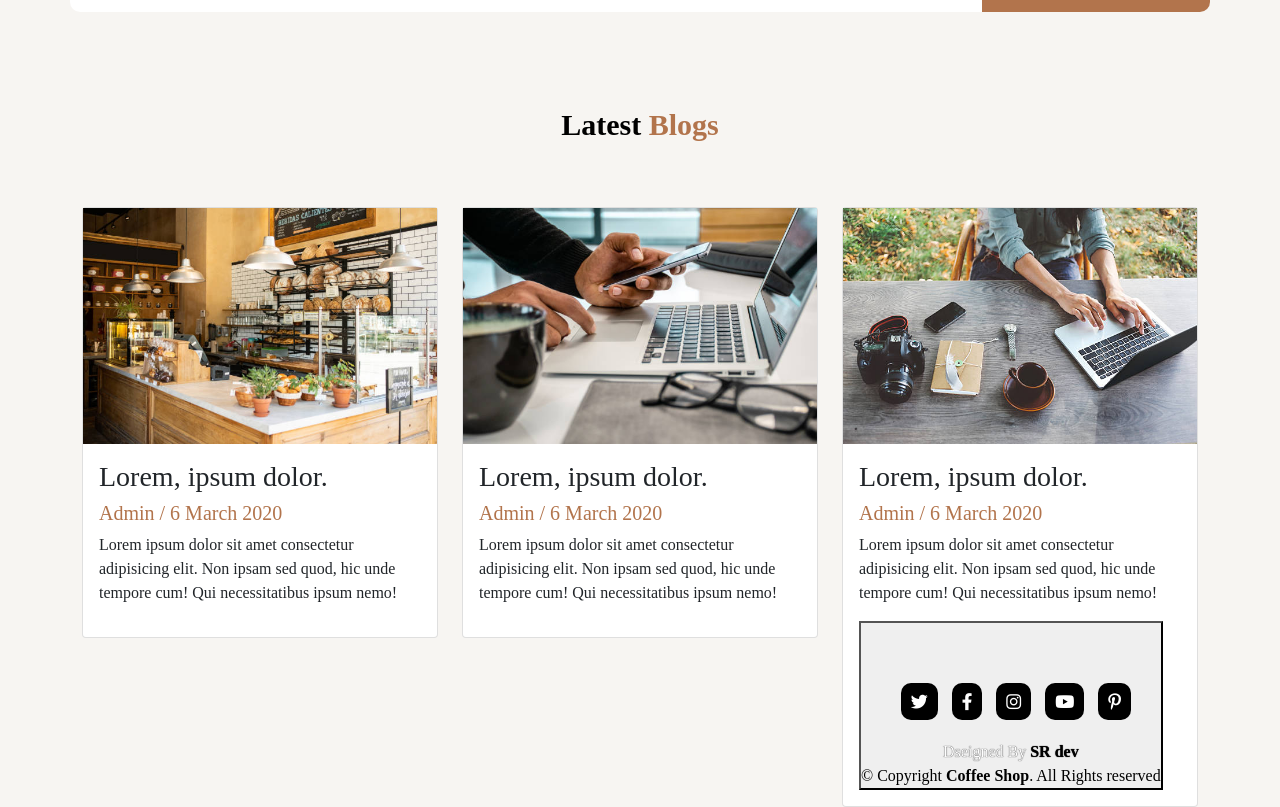
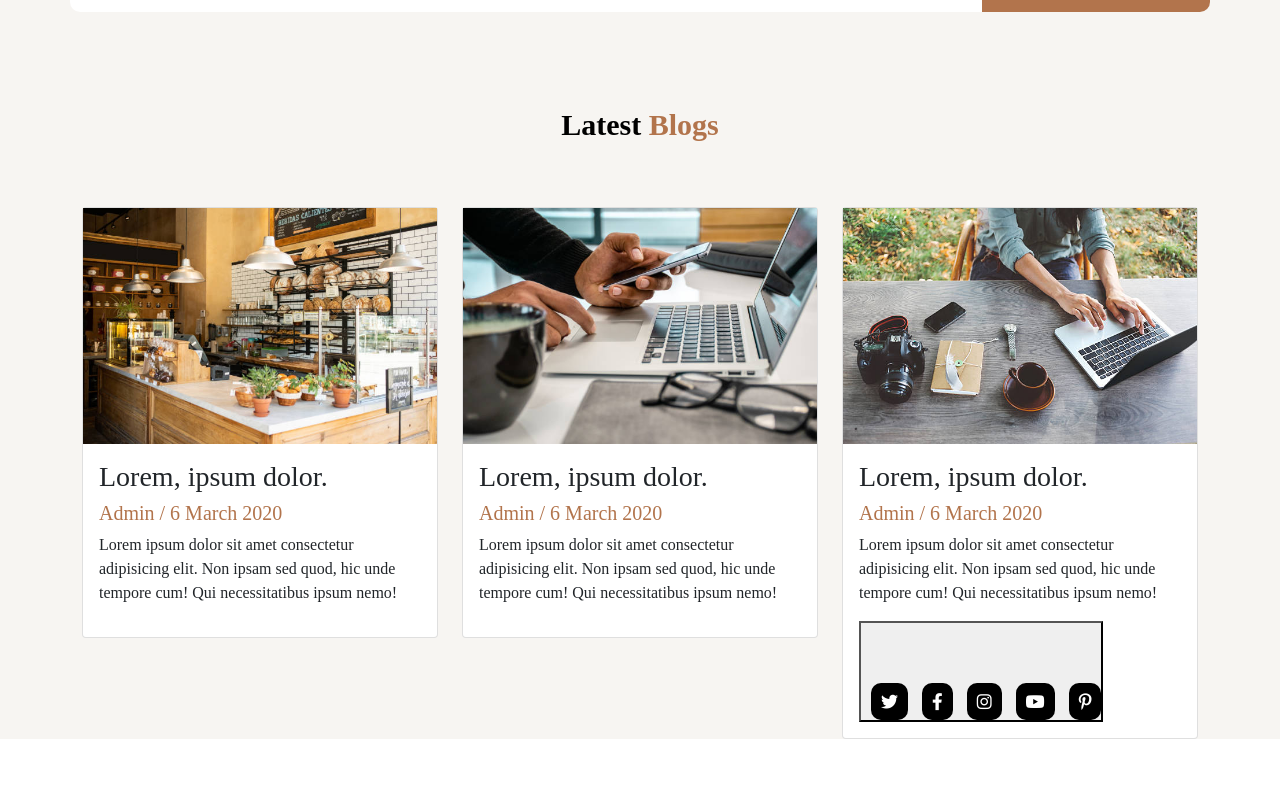
Before and after one commit to Rohan2424-creater/Coffee-shop-mini-project-dev-SR, a plain HTML site: page index.html in a window 1280 px wide. Shown: the part 4968-5775 px from the top of the page. After the commit the page ends 5707 px from the top, so only its background shows below. Drawn offline with nearby package versions, Linux system fonts and the light colour scheme.

Commit message:
Update index.html

```diff
--- a/index.html
+++ b/index.html
@@ -574,14 +574,6 @@
             <i class="fa-brands fa-pinterest-p"></i>
           </div>
 
-          <div class="credits text-center">
-            Dseigned By  <a href="#"> <span>SR dev<ill</span></a>
-          </div>
-
-          <div class="copyright text-center">
-            &copy; Copyright <strong> <span>Coffee Shop</span></strong>. All Rights reserved
-          </div>
-
 
         </footer>
         <!-- footer end -->
```
